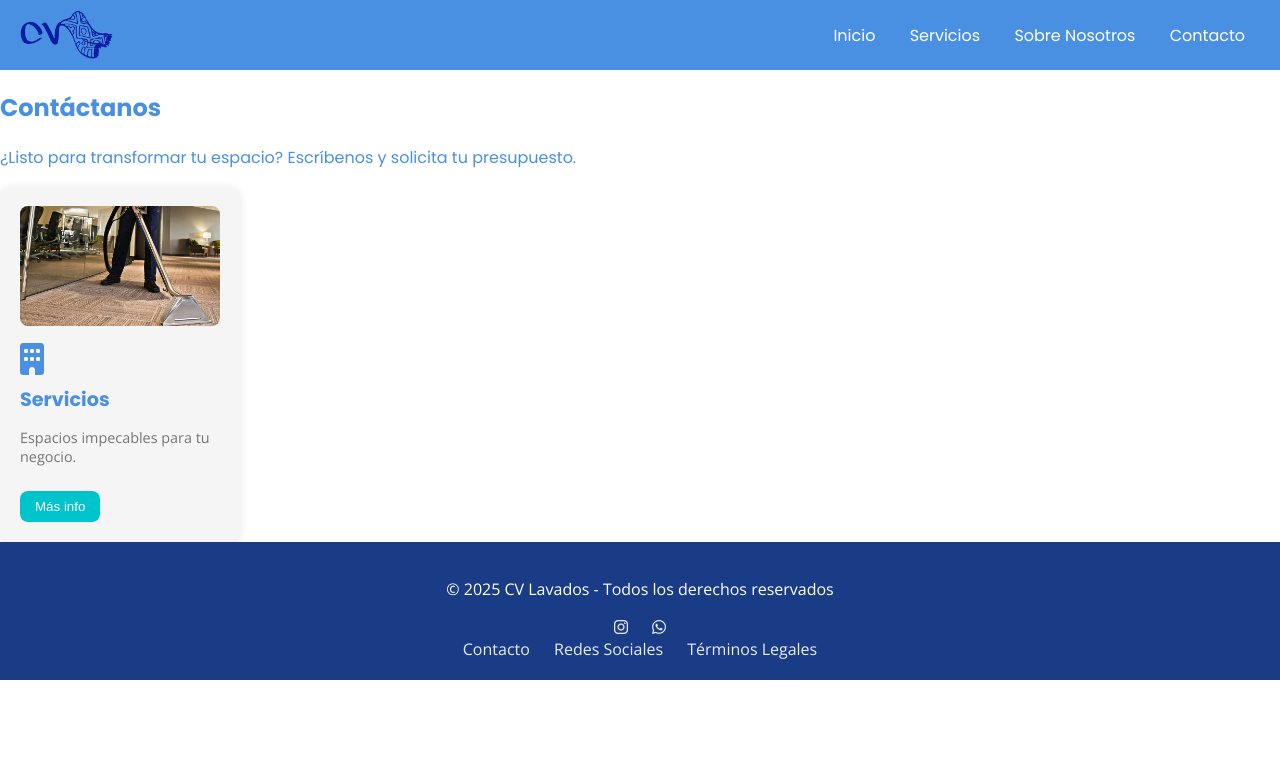
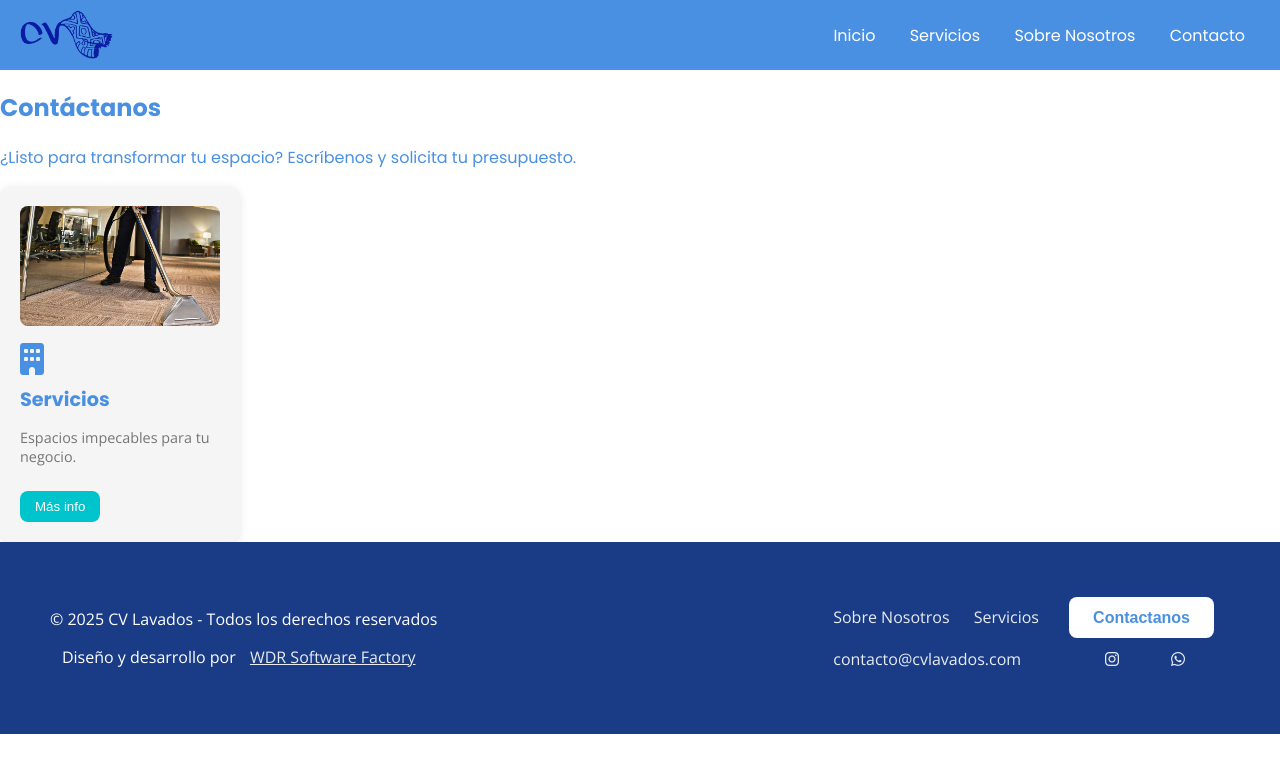
Before and after one commit to WDR-SoftwareFactory/CV-lavados-website, a Jekyll site: the page built from cv-lavados/servicios.md, in a window 1280 px wide. Shown: the top 773 px of the page. Built offline with Jekyll 4.4.1, drawn with Linux system fonts in a browser that asks for light colours.

Commit message:
Refactor Docker setup and enhance website configuration for CV Lavados
- Added Dockerfile and docker-compose.yml for streamlined development environment.
- Updated .gitignore to exclude specific Jekyll build directories.
- Created a new development configuration file for Jekyll.
- Adjusted image paths in HTML files for consistency with the new configuration.
- Enhanced footer and header includes with updated links and social media icons.
- Improved CSS styles for footer responsiveness and layout.

```diff
--- a/cv-lavados/_includes/footer.html
+++ b/cv-lavados/_includes/footer.html
@@ -1,10 +1,40 @@
 <footer>
-  <p>© 2025 CV Lavados - Todos los derechos reservados</p>
   <div>
-    <a href="https://www.instagram.com/lavadoscv/" target="_blank" aria-label="Instagram de CV Lavados"><i class="fab fa-instagram"></i></a>
-    <a href="https://wa.me/5491123456789" target="_blank" aria-label="WhatsApp de CV Lavados"><i class="fab fa-whatsapp"></i></a>
+    <p>© 2025 CV Lavados - Todos los derechos reservados</p>
+    <p>
+      Diseño y desarrollo por
+      <a
+        href="https://tusitio.com"
+        target="_blank"
+        style="text-decoration: underline"
+        >WDR Software Factory</a
+      >
+    </p>
   </div>
-  <a href="/contacto">Contacto</a>
-  <a href="#redes">Redes Sociales</a>
-  <a href="#terminos">Términos Legales</a>
+  <div class="links-footer">
+    <div class="links-footer-urls">
+      <a href="{{ site.url }}{{ site.baseurl }}/acerca-de-nosotros">Sobre Nosotros</a>
+      <a href="{{ site.url }}{{ site.baseurl }}/servicios">Servicios</a>
+      <button class="contact-btn">
+        <a href="{{ site.url }}{{ site.baseurl }}/contacto">Contactanos</a>
+      </button>
+    </div>
+    <div class="social-links">
+      <a href="mailto:info@cvlavados.com">contacto@cvlavados.com</a>
+      <div class="social-links-icons">
+        <a
+          href="https://www.instagram.com/lavadoscv/"
+          target="_blank"
+          aria-label="Instagram de CV Lavados"
+          ><i class="fab fa-instagram"></i
+        ></a>
+        <a
+          href="https://wa.me/5491136250796"
+          target="_blank"
+          aria-label="WhatsApp de CV Lavados"
+          ><i class="fab fa-whatsapp"></i
+        ></a>
+      </div>
+    </div>
+  </div>
 </footer>
--- a/cv-lavados/_includes/header.html
+++ b/cv-lavados/_includes/header.html
@@ -1,5 +1,5 @@
 <header>
-    <img src="./assets/images/cv.ico" alt="CV Lavados Logo">
+    <img src="{{ site.url }}{{ site.baseurl }}/assets/images/cv.ico" alt="CV Lavados Logo">
     <nav>
       <a href="/">Inicio</a>
       <a href="/servicios">Servicios</a>
--- a/cv-lavados/_layouts/default.html
+++ b/cv-lavados/_layouts/default.html
@@ -12,7 +12,7 @@
   <link rel="preconnect" href="https://fonts.gstatic.com" crossorigin>
   <link href="https://fonts.googleapis.com/css2?family=Open+Sans:wght@400;700&family=Poppins:wght@400;500;700&display=swap" rel="stylesheet">
   <link rel="stylesheet" href="https://cdnjs.cloudflare.com/ajax/libs/font-awesome/6.0.0/css/all.min.css">
-  <link rel="stylesheet" href="{{ './assets/css/main.css' }}">
+  <link rel="stylesheet" href="{{ './assets/css/main.css' | relative_url }}">
   <link rel="icon" href="{{ './assets/images/cv.png' | relative_url }}">
 </head>
 <body>
--- a/cv-lavados/assets/css/main.css
+++ b/cv-lavados/assets/css/main.css
@@ -1,9 +1,12 @@
+/* Estilos generales */
 body {
   margin: 0;
   font-family: "Poppins", sans-serif;
   background: #ffffff;
   color: #4a90e2;
 }
+
+/* Estilos del header */
 header {
   background: #4a90e2;
   padding: 10px 20px;
@@ -38,6 +41,8 @@ nav a::after {
 nav a:hover::after {
   width: 100%;
 }
+
+/* Estilos del index.html */
 .hero {
   /* background: url("./assets/images/hero.jpg") center/cover; */
   background-color: #1a3c87;
@@ -240,7 +245,9 @@ nav a:hover::after {
   background: #00c4cc;
   color: #ffffff;
 }
-.contact {
+
+/* Estilos del contacto.html */
+.contacto {
   padding: 50px 20px;
   text-align: center;
   background: #ffffff;
@@ -296,12 +303,18 @@ nav a:hover::after {
 .contact .whatsapp-btn:hover {
   background: #1da851;
 }
+
+/* Estilos del footer */
 footer {
   background: #1a3c87;
   color: #ffffff;
   text-align: center;
-  padding: 20px;
+  padding: 50px;
   font-family: "Open Sans", sans-serif;
+  display: flex;
+  justify-content: space-between;
+  align-items: center;
+  flex-wrap: wrap;
 }
 footer a {
   color: #e8ecef;
@@ -312,6 +325,49 @@ footer a {
 footer a:hover {
   color: #00c4cc;
 }
+.links-footer {
+  display: flex;
+  justify-content: center;
+  align-content: center;
+  flex-direction: column;
+}
+.links-footer .links-footer-urls {
+  padding: 10px 0;
+}
+.contact-btn {
+  background: none;
+  border: none;
+}
+.contact-btn a {
+  background: #ffffff;
+  color: #4a90e2;
+  padding: 12px 24px;
+  font-size: 1.2em;
+  text-decoration: none;
+  border-radius: 8px;
+  font-weight: bold;
+  transition:
+    background 0.3s,
+    color 0.3s;
+}
+.contact-btn a:hover {
+  background: #00c4cc;
+  color: #ffffff;
+}
+.social-links {
+  display: flex;
+  justify-content: flex-start;
+  flex-direction: row;
+  padding: 10px 0;
+  gap: 4rem;
+}
+.social-links .social-links-icons {
+  display: flex;
+  justify-content: flex-start;
+  flex-direction: row;
+  gap: 2rem;
+}
+/* Estilos del botón de subir */
 #topBtn {
   position: fixed;
   bottom: 20px;
@@ -337,6 +393,8 @@ footer a:hover {
   opacity: 1;
   transform: translateY(0);
 }
+
+/* Estilos responsivos */
 @media (max-width: 768px) {
   .service-grid,
   .work-slider,
@@ -364,3 +422,19 @@ footer a:hover {
     font-size: 0.9em;
   }
 }
+
+/* Estilos responsive del footer */
+@media (max-width: 890px) {
+  footer {
+    flex-direction: column;
+  }
+  .links-footer {
+    padding: 10px 0;
+  }
+  .social-links {
+    gap: 3rem;
+  }
+  .social-links .social-links-icons {
+    gap: 3rem;
+  }
+}
--- a/cv-lavados/servicios.md
+++ b/cv-lavados/servicios.md
@@ -7,7 +7,7 @@ title: Servicios
   <h2>Contáctanos</h2>
   <p>¿Listo para transformar tu espacio? Escríbenos y solicita tu presupuesto.</p>
   <div class="service-card">
-      <img src="./assets/images/business.jpg" alt="Limpieza de oficinas por CV Lavados">
+      <img src="{{ site.url }}{{ site.baseurl }}/assets/images/business.jpg" alt="Limpieza de oficinas por CV Lavados">
       <i class="fas fa-building"></i>
       <h3>Servicios</h3>
       <p>Espacios impecables para tu negocio.</p>
```
Also changed, not shown: cv-lavados/_config.dev.yml (added, +19 -0 lines), cv-lavados/docker-compose.yml (deleted, +0 -14 lines), docker-compose.yml (added, +12 -0 lines), 3 other files.
